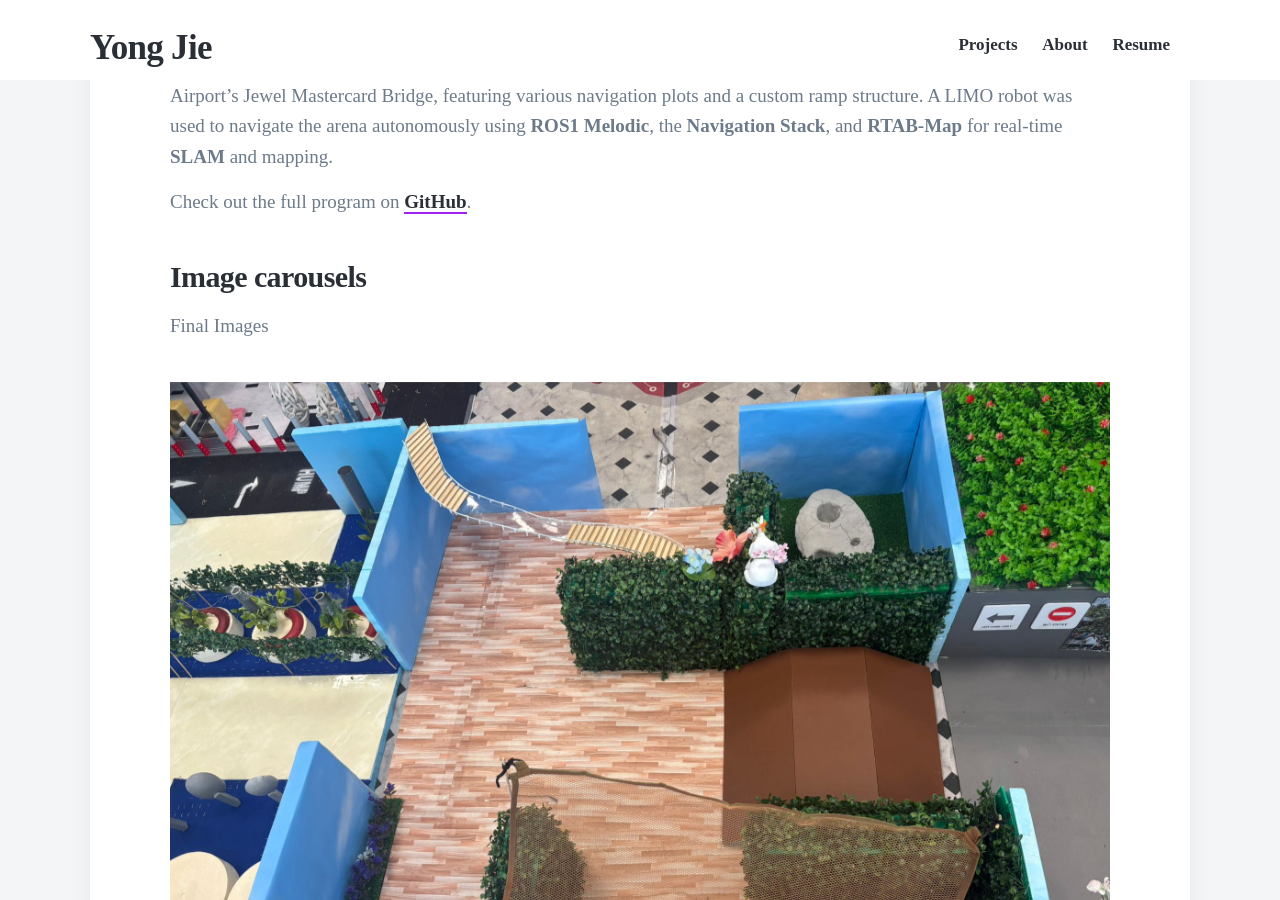
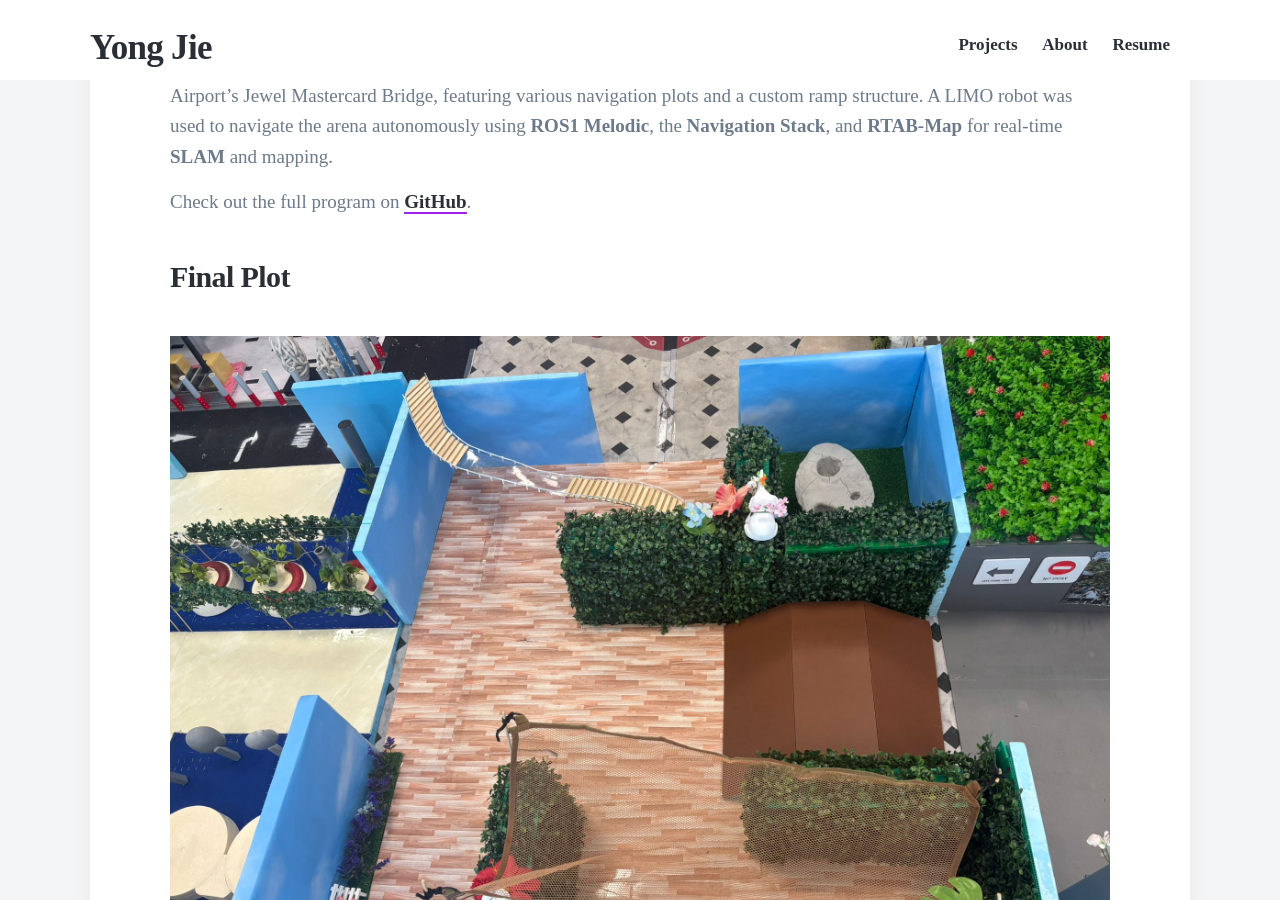
Before and after one commit to YongJiee/YongJiee.github.io, a Jekyll site: the page built from _projects/SEP1.md, in a window 1280 px wide and 900 px high, scrolled down 998 px. Built offline with Jekyll 4.4.1, drawn with Linux system fonts in a browser that asks for light colours; nearby versions of some CDN libraries.

Commit message:
Update SEP1 Layout

```diff
--- a/_projects/SEP1.md
+++ b/_projects/SEP1.md
@@ -15,10 +15,7 @@ We built a 1.5m x 1.33m arena themed after Singapore Changi Airport’s Jewel Ma
 
 Check out the full program on [GitHub](https://github.com/YongJiee/Systems-Engineering-Project-1-Group-6.git).
 
-### Image carousels
-
-Final Images
-
+### Final Plot
 <div class="gallery" data-columns="1">
 	<img src="/images/Projects/SEP1/Final_Plot.jpg">
 </div>
```
